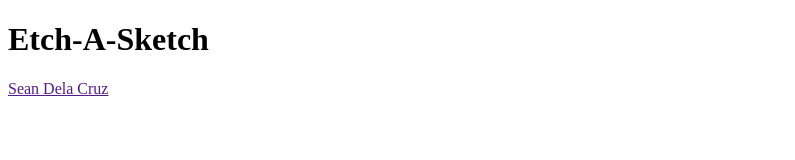
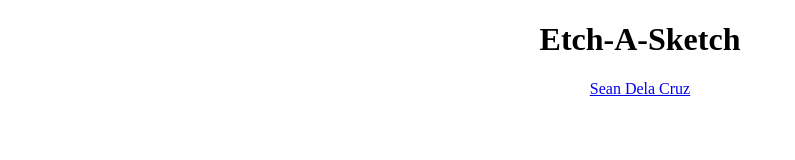
Before and after one commit to brbfishdrown/odin-etch-a-sketch, a plain HTML site: page index.html in a window 1280 px wide. Shown: the whole page, without its empty margins (0-795 px from the left). Drawn offline with Linux system fonts and the light colour scheme.

Commit message:
Add github link to footer Add flexbox layout to body Remove padding margin and border

```diff
--- a/index.html
+++ b/index.html
@@ -12,7 +12,7 @@
 
 <body>
     <header>
-        <!--Inspiration for layout https://bscottnz.github.io/esketch/
+        <!--Inspiration for layout https://michalosman.github.io/etch-a-sketch/
         Simple and easy to follow-->
         <h1>Etch-A-Sketch</h1>
     </header>
@@ -21,7 +21,9 @@
         <div class="grid-container"></div> <!--Lets get the grid to work first.-->
     </main>
     <footer>
-        <div class="credits"><a href="">Sean Dela Cruz</a></div>
+        <div class="credits">
+            <a href="https://github.com/seanaelius/">Sean Dela Cruz</a>
+        </div>
     </footer>
 </body>
 
--- a/script.js
+++ b/script.js
@@ -0,0 +1 @@
+//Incorporate pseudocode
--- a/style.css
+++ b/style.css
@@ -0,0 +1,9 @@
+body {
+    display: flex;
+    flex-direction: column;
+    justify-content: space-between;
+    align-items: center;
+    padding: 0px;
+    margin: 0px;
+    border: 0px;
+}
```
